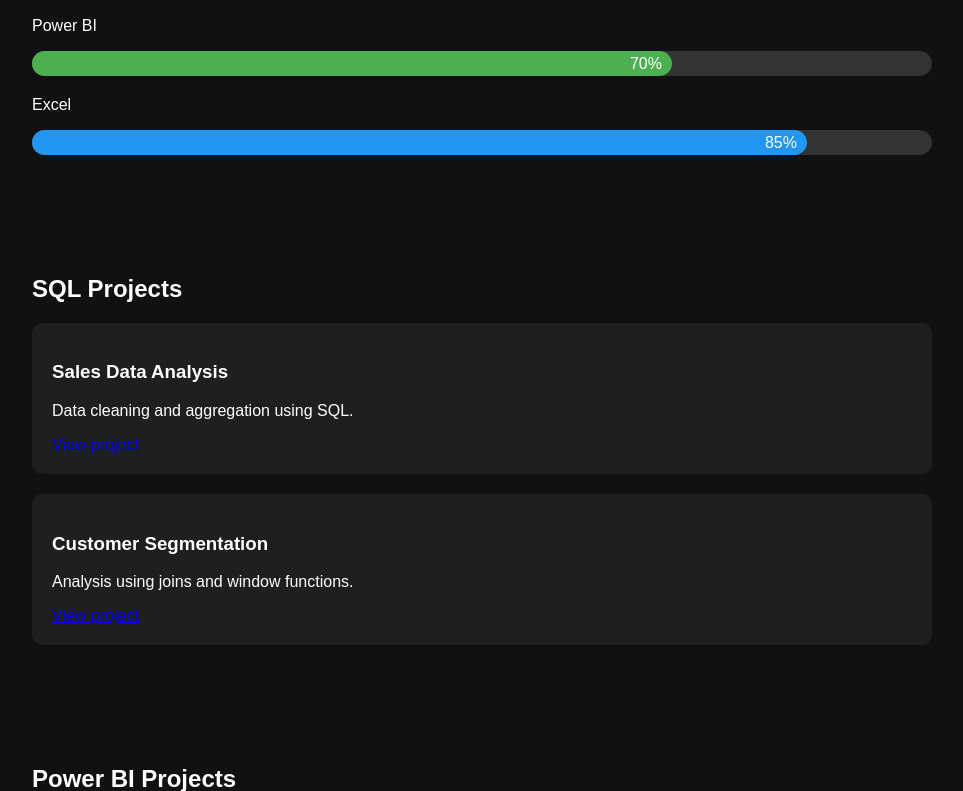
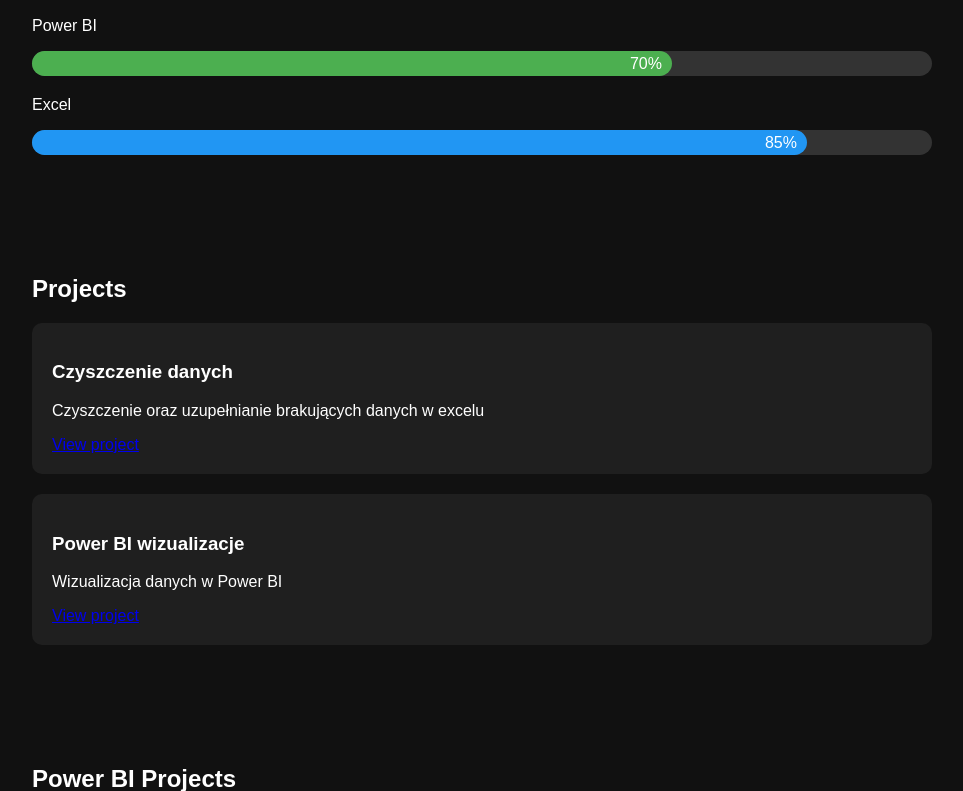
Before and after one commit to Sandrthk/Sandrthk.github.io, a plain HTML site: page index.html in a window 1280 px wide. Shown: the part 490-1281 px from the top of the page, without its empty margins (158-1121 px from the left). Drawn offline with Linux system fonts and the light colour scheme.

Commit message:
Update index.html

```diff
--- a/index.html
+++ b/index.html
@@ -55,18 +55,18 @@
 
 
 <section id="sql">
-<h2>SQL Projects</h2>
+<h2>Projects</h2>
 
 <div class="project">
-<h3>Sales Data Analysis</h3>
-<p>Data cleaning and aggregation using SQL.</p>
-<a href="#">View project</a>
+<h3>Czyszczenie danych </h3>
+<p>Czyszczenie oraz uzupełnianie brakujących danych w excelu</p>
+<a href="https://github.com/Sandrthk/portfolio-dataAnalyst/blob/main/Czyszczenie%20oraz%20uzupełnianie%20brakujących%20danych%20w%20excelu.pdf">View project</a>
 </div>
 
 <div class="project">
-<h3>Customer Segmentation</h3>
-<p>Analysis using joins and window functions.</p>
-<a href="#">View project</a>
+<h3>Power BI wizualizacje</h3>
+<p>Wizualizacja danych w Power BI</p>
+<a href="https://github.com/Sandrthk/Cybersecurity_projekt">View project</a>
 </div>
 
 </section>
```
